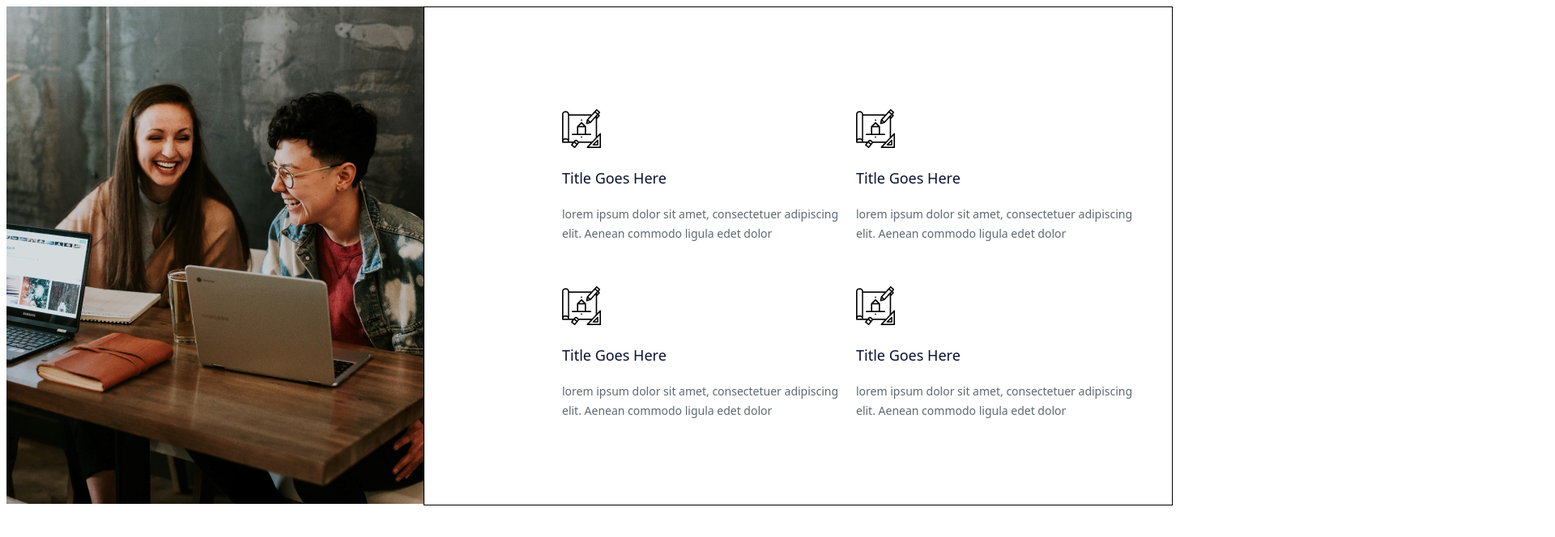
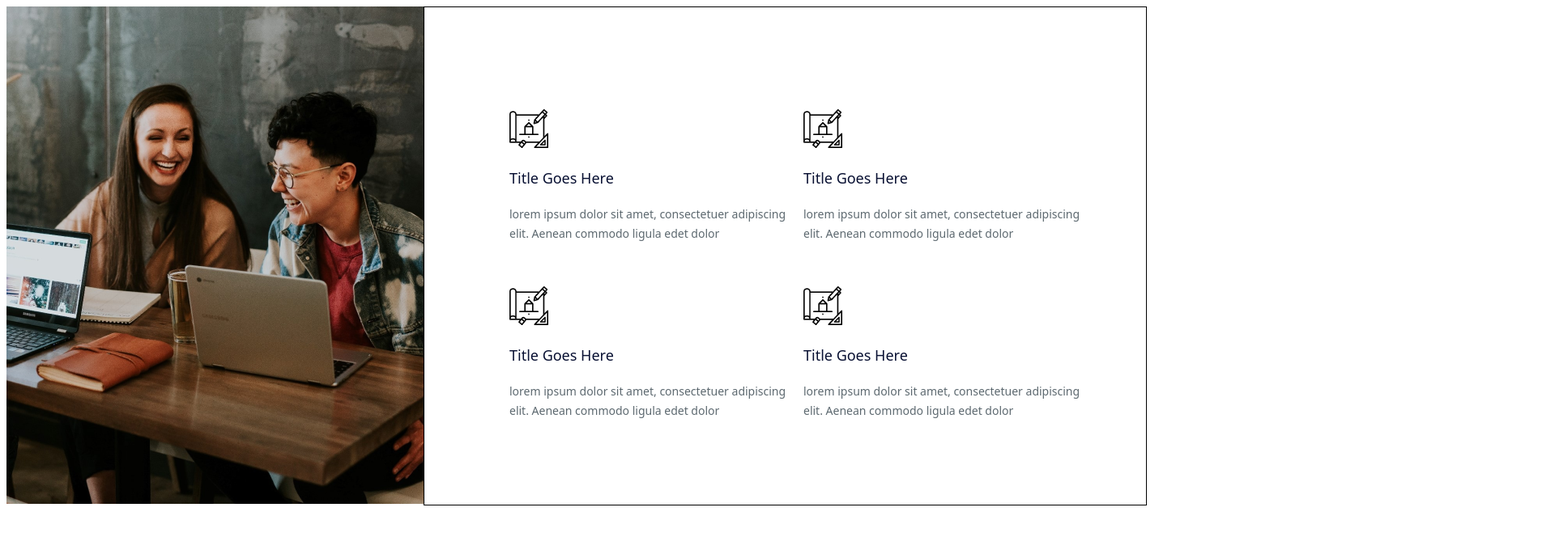
Before and after one commit to Okwunka/Web-Dev-Tutorial, a plain HTML site: page project.html in a window 1280 px wide. Shown: the top 664 px of the page at 81% size, 1920 px wide, since content can reach past the window. Drawn offline with Linux system fonts and the light colour scheme.

Commit message:
first project

```diff
--- a/project.css
+++ b/project.css
@@ -1,5 +1,5 @@
 div{
-    width: 1440px;
+    width: 1408px;
     height: 615px;
 }
 div .title{
@@ -32,25 +32,25 @@ div .content{
 .one{
     position: absolute;
     top: 126px;
-    left: 170px;
+    left: 105px;
 
 }
 .two{
     position: absolute;
     top: 345px;
-    left: 170px;
+    left: 105px;
     bottom: 126px;
 }
 .three{
     position: absolute;
     top: 345px;
-    left: 533px;
+    left: 468px;
     bottom: 126px;
 }
 
 .four{
     position: absolute;
     top: 126px;
-    left: 533px;
+    left: 468px;
     bottom: 126px;
 }
```
